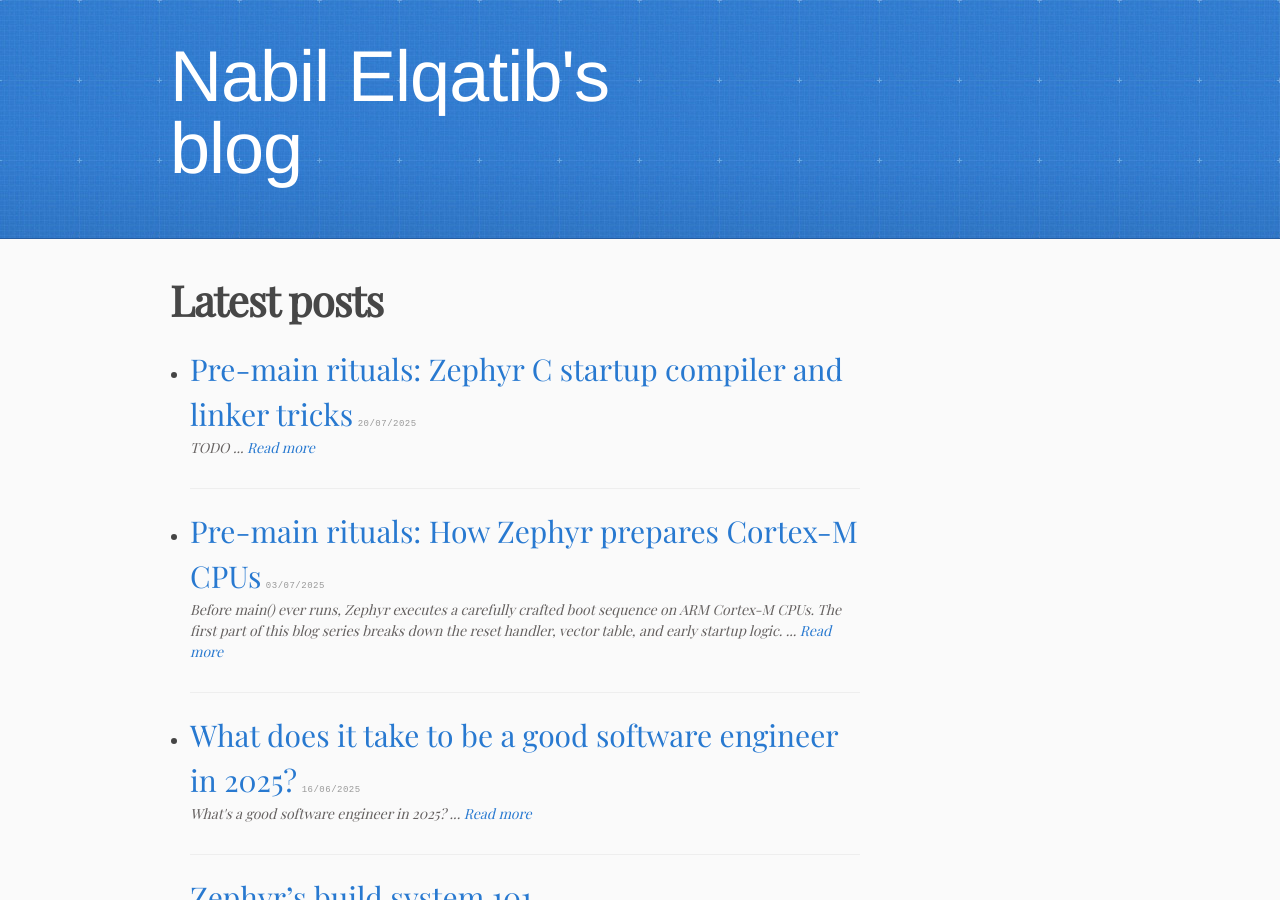
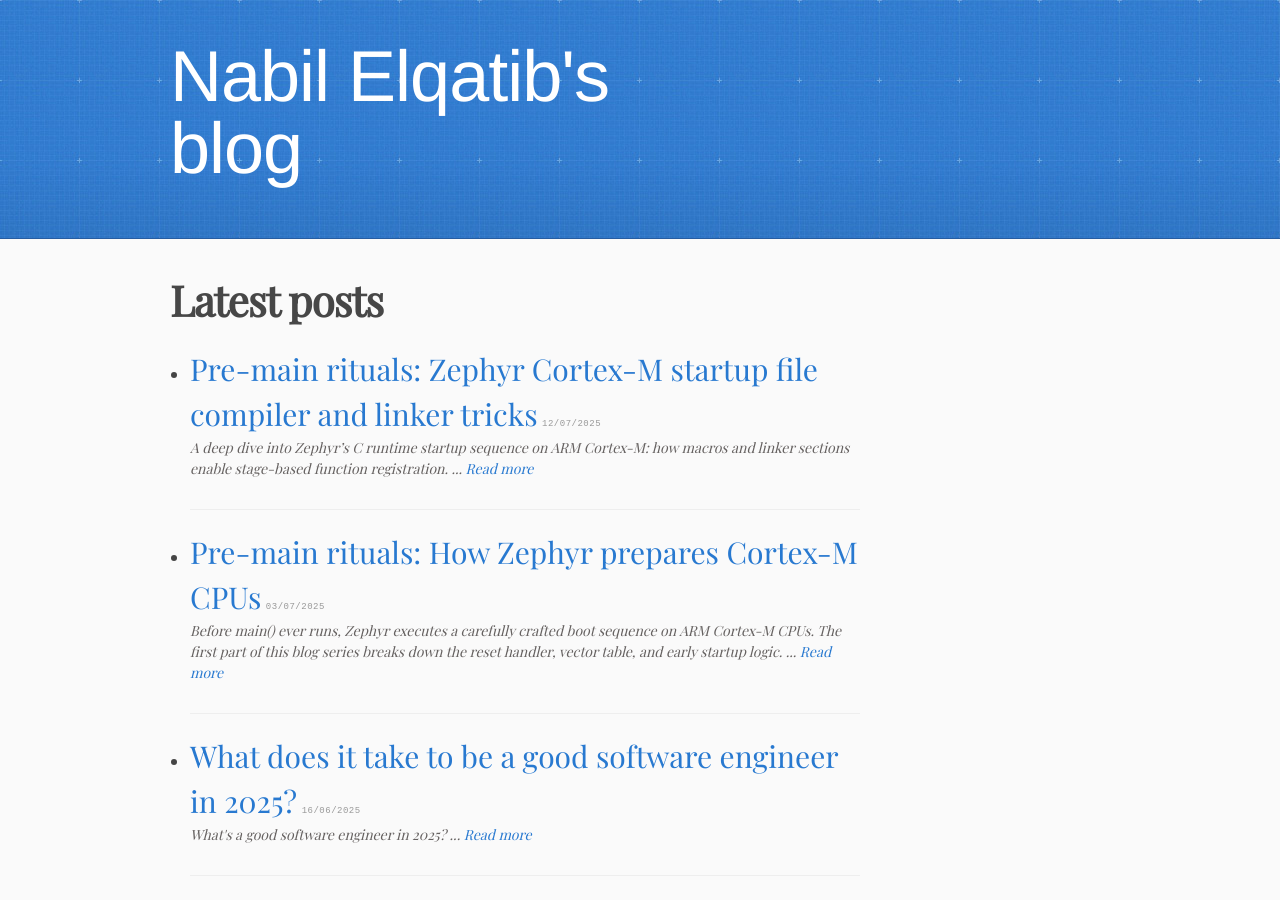
Before and after one commit to n-eq/n-eq.github.io, a Jekyll site: the page built from blog/index.html, in a window 1280 px wide and 900 px high. Built offline with Jekyll 4.4.1, drawn with Linux system fonts in a browser that asks for light colours; the list of posts is cut into pages by our own code.

Commit message:
Update date and add excerpt

```diff
--- a/_posts/2025-07-20-pre-main-zephyr-2.md
+++ b/_posts/2025-07-20-pre-main-zephyr-2.md
@@ -1,8 +1,9 @@
 ---
 layout: post
-date: 2025-07-20
-title: "Pre-main rituals: Zephyr C startup compiler and linker tricks"
-excerpt: "TODO"
+date: 2025-07-12
+title: "Pre-main rituals: Zephyr Cortex-M startup file compiler and linker tricks"
+excerpt: "A deep dive into Zephyr’s C runtime startup sequence on ARM Cortex-M:
+how macros and linker sections enable stage-based function registration."
 tags: [zephyr-pre-main, zephyr, embedded, assembly, arm, cortex-m, low-level, walkthrough]
 ---
 
```
